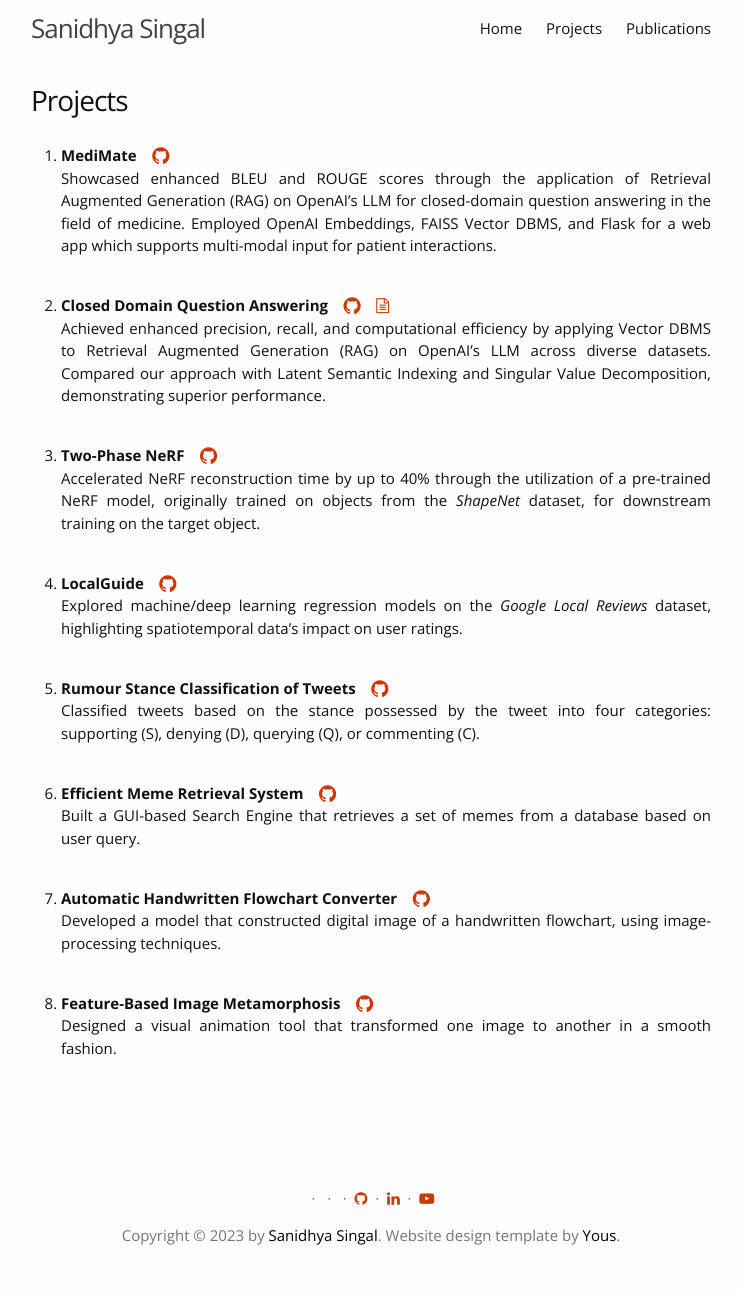
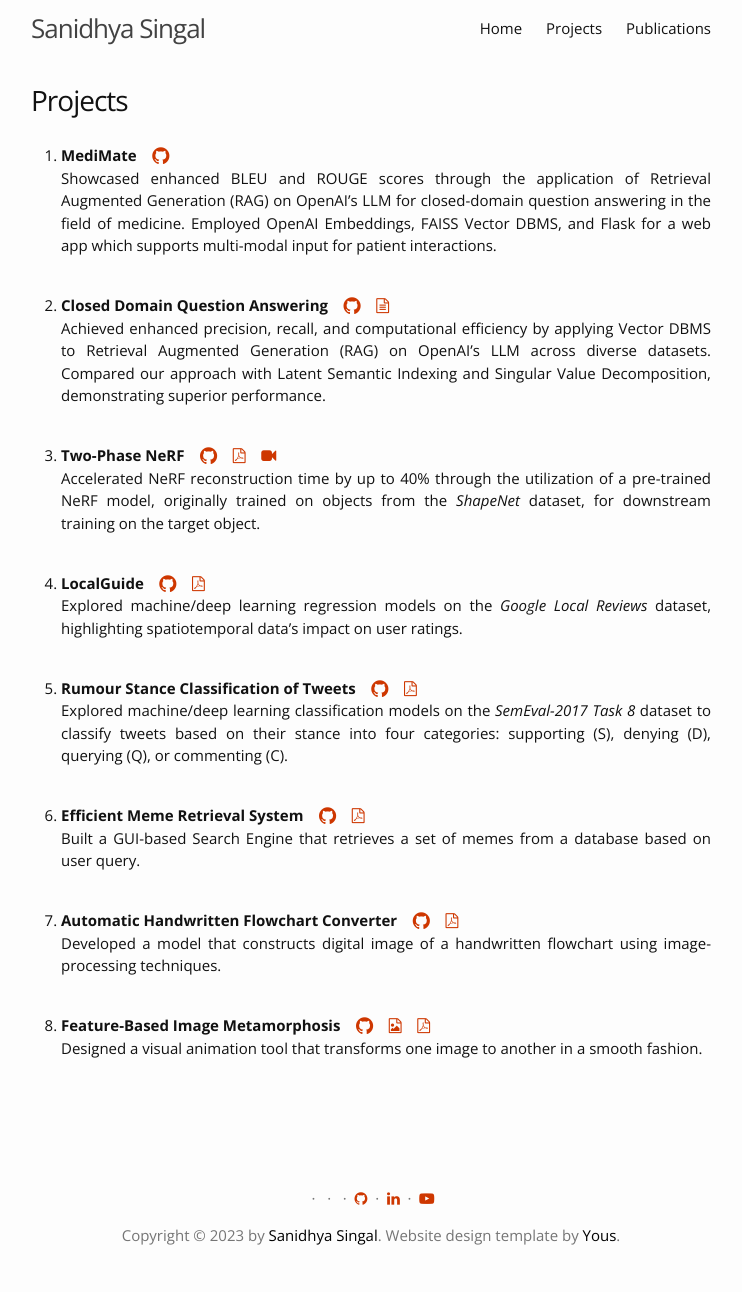
Before and after one commit to sayhitosandy/sayhitosandy.github.io, a Jekyll site: the page built from _posts/2021-12-01-projects.md, in a window 1280 px wide. Shown: the whole page, without its empty margins (269-1011 px from the left). Built offline with Jekyll 4.4.1, drawn with Linux system fonts in a browser that asks for light colours; nearby versions of some CDN libraries; a style sheet for code colours, icons or effects is not loaded.

Commit message:
Add pdf and other links to projects

```diff
--- a/_posts/2021-12-01-projects.md
+++ b/_posts/2021-12-01-projects.md
@@ -19,26 +19,34 @@ layout: post
 
 3. **Two-Phase NeRF**
    &nbsp;&nbsp; <a href="https://github.com/sayhitosandy/Two_Phase_NeRF" target="_blank" title="View Project on GitHub"><i class="fa fa-github fa-lg"></i></a>
+   &nbsp;&nbsp; <a href="https://github.com/sayhitosandy/Two_Phase_NeRF/blob/master/NeRF_Project_Report.pdf" target="_blank" title="View Project Report"><i class="fa fa-file-pdf-o"></i></a>
+   &nbsp;&nbsp; <a href="https://drive.google.com/file/d/1EhKgIa5kKkrdCRV-tMHIqjBYW0Bi4rND/view" target="_blank" title="View Project Video"><i class="fa fa-video-camera"></i></a>
    <div style="text-align: justify"> Accelerated NeRF reconstruction time by up to 40% through the utilization of a pre-trained NeRF model, originally trained on objects from the <i>ShapeNet</i> dataset, for downstream training on the target object. </div><br/>
 
 4. **LocalGuide**
    &nbsp;&nbsp; <a href="https://github.com/sayhitosandy/Temporal-and-Spatial-Feature-Analysis" target="_blank" title="View Project on GitHub"><i class="fa fa-github fa-lg"></i></a>
+   &nbsp;&nbsp; <a href="https://github.com/sayhitosandy/Temporal-and-Spatial-Feature-Analysis/blob/main/Report.pdf" target="_blank" title="View Project Report"><i class="fa fa-file-pdf-o"></i></a>
    <div style="text-align: justify"> Explored machine/deep learning regression models on the <i>Google Local Reviews</i> dataset, highlighting
    spatiotemporal data’s impact on user ratings.</div><br/>
 
 5. **Rumour Stance Classification of Tweets**
    &nbsp;&nbsp; <a href="https://github.com/sayhitosandy/Rumour_Stance_Classification" target="_blank" title="View Project on GitHub"><i class="fa fa-github fa-lg"></i></a>
-   <div style="text-align: justify"> Classified tweets based on the stance possessed by the tweet into four categories: supporting (S), denying (D),
+   &nbsp;&nbsp; <a href="https://github.com/sayhitosandy/Rumour_Stance_Classification/blob/master/Report.pdf" target="_blank" title="View Project Report"><i class="fa fa-file-pdf-o"></i></a>
+   <div style="text-align: justify"> Explored machine/deep learning classification models on the <i>SemEval-2017 Task 8</i> dataset to classify tweets based on their stance into four categories: supporting (S), denying (D),
    querying (Q), or commenting (C).</div><br/>
 
 6. **Efficient Meme Retrieval System**
    &nbsp;&nbsp; <a href="https://github.com/sayhitosandy/Meme_Retrieval_System" target="_blank" title="View Project on GitHub"><i class="fa fa-github fa-lg"></i></a>
+   &nbsp;&nbsp; <a href="https://github.com/sayhitosandy/Meme_Retrieval_System/blob/master/Efficient%20Meme%20Retrieval%20System.pdf" target="_blank" title="View Project Presentation"><i class="fa fa-file-pdf-o"></i></a>
    <div style="text-align: justify"> Built a GUI-based Search Engine that retrieves a set of memes from a database based on user query.</div><br/>
 
 7. **Automatic Handwritten Flowchart Converter**
    &nbsp;&nbsp; <a href="https://github.com/sayhitosandy/Flowchart_Converter" target="_blank" title="View Project on GitHub"><i class="fa fa-github fa-lg"></i></a>
-   <div style="text-align: justify"> Developed a model that constructed digital image of a handwritten flowchart, using image-processing techniques.</div><br/>
+   &nbsp;&nbsp; <a href="https://github.com/sayhitosandy/Flowchart_Converter/blob/master/IA%20Project%20Report%20PPT.pdf" target="_blank" title="View Project Presentation"><i class="fa fa-file-pdf-o"></i></a>
+   <div style="text-align: justify"> Developed a model that constructs digital image of a handwritten flowchart using image-processing techniques.</div><br/>
 
 8. **Feature-Based Image Metamorphosis**
    &nbsp;&nbsp; <a href="https://github.com/sayhitosandy/Image_Deformation" target="_blank" title="View Project on GitHub"><i class="fa fa-github fa-lg"></i></a>
-   <div style="text-align: justify"> Designed a visual animation tool that transformed one image to another in a smooth fashion.</div><br/>
+   &nbsp;&nbsp; <a href="https://github.com/sayhitosandy/Image_Deformation/blob/master/Final%20Submission/MultipleLines/Outputs/three_fast.gif" target="_blank" title="View Project Output"><i class="fa fa-file-image-o"></i></a>
+   &nbsp;&nbsp; <a href="https://github.com/sayhitosandy/Image_Deformation/blob/master/Final%20Submission/ProjectEvaluation_final_group10_Report.pdf" target="_blank" title="View Project Report"><i class="fa fa-file-pdf-o"></i></a>
+   <div style="text-align: justify"> Designed a visual animation tool that transforms one image to another in a smooth fashion.</div><br/>
```
